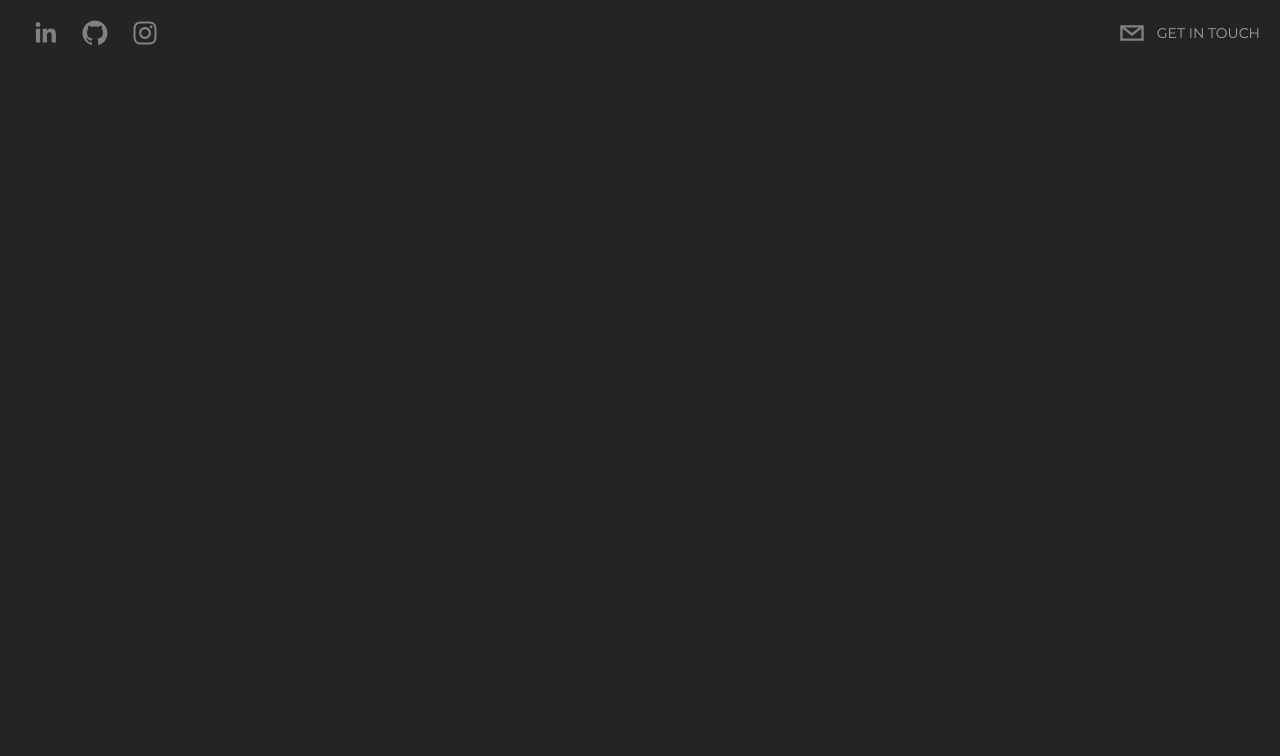
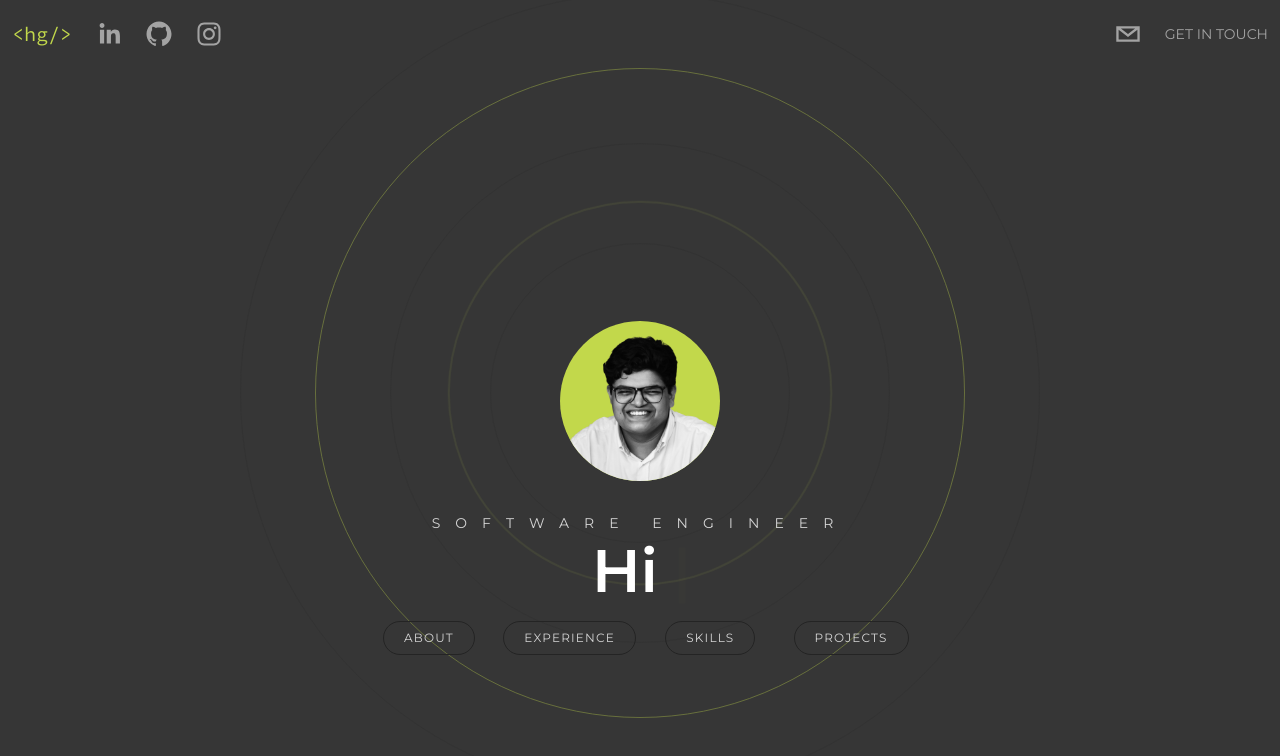
Before and after one commit to MercuryHG007/portfolio-nextjs, a Next.js app: page / in a window 1280 px wide. Shown: the top 756 px of the page. Built offline with nearby package versions, Linux system fonts and the light colour scheme.

Commit message:
Header Updated and Hero Added

```diff
--- a/app/(root)/page.tsx
+++ b/app/(root)/page.tsx
@@ -1,14 +1,19 @@
 import Header from "@/components/header"
+import Hero from "@/components/hero"
 
 const Home = () => {
   return (
     <div
-      className="overflow-hidden "
+      className="h-screen overflow-x-hidden overflow-y-scroll snap-y snap-mandatory z-0"
     >
-      {/* HEADER */}
       <Header />
 
-      {/* HERO */}
+      <section
+        id="hero"
+        className="snap-center"
+      >
+        <Hero />
+      </section>
 
       {/* ABOUT */}
 
--- a/app/globals.css
+++ b/app/globals.css
@@ -1,6 +1,10 @@
 @tailwind base;
 @tailwind components;
 @tailwind utilities;
+
+*{
+    margin: 0
+}
 
 html,
 body,
@@ -9,5 +13,12 @@ body,
 }
 
 body{
-    background-color: #242424;
+    background-color: #363636;
+    color: white;
 }
+
+@layer components{
+    .heroButton{
+        @apply px-5 py-2 border border-[#242424] rounded-full uppercase text-xs tracking-widest text-neutral-300 transition-all hover:border-[#C2D84B] hover:text-[#C2D84B] hover:cursor-pointer
+    }
+}
--- a/components/header.tsx
+++ b/components/header.tsx
@@ -2,11 +2,18 @@
 
 import { SocialIcon } from 'react-social-icons'
 import { motion } from 'framer-motion'
+import Link from 'next/link'
+import { Source_Code_Pro } from 'next/font/google'
+
+const font = Source_Code_Pro({
+    weight: '400',
+    subsets: ['latin']
+})
 
 const Header = () => {
     return (
         <header
-            className="sticky top-0 py-2 px-5 flex flex-row items-start xl:items-center justify-between max-w-7xl mx-auto z-20"
+            className="sticky top-0 py-2 flex flex-row items-start xl:items-center justify-between max-w-7xl mx-auto z-20"
         >
             {/* SOCIAL ICONS */}
             <motion.div
@@ -25,23 +32,35 @@ const Header = () => {
                 }}
                 className="flex justify-evenly items-center"
             >
+                <Link
+                    href="/"
+                >
+                    <p
+                        className={`${font.className} p-3 text-[#C2D84B] hover:text-[#d6ed55] text-xl font-semibold`}
+                    >
+                        &lt;hg/&gt;
+                    </p>
+                </Link>
                 <SocialIcon
                     url='https://www.linkedin.com/in/harshitgarg-mercuryhg007/'
                     target='__blank'
-                    fgColor='gray'
+                    fgColor='currentColor'
                     bgColor='transparent'
+                    className='text-neutral-400 hover:text-[#C2D84B]'
                 />
                 <SocialIcon
                     url='https://github.com/MercuryHG007'
                     target='__blank'
-                    fgColor='gray'
+                    fgColor='currentColor'
                     bgColor='transparent'
+                    className='text-neutral-400 hover:text-[#C2D84B]'
                 />
                 <SocialIcon
                     url='https://www.instagram.com/mercurianpixoral/'
                     target='__blank'
-                    fgColor='gray'
+                    fgColor='currentColor'
                     bgColor='transparent'
+                    className='text-neutral-400 hover:text-[#C2D84B]'
                 />
             </motion.div>
 
@@ -60,17 +79,17 @@ const Header = () => {
                 transition={{
                     duration: 1.5, //seconds
                 }}
-                className="flex items-center justify-evenly text-gray-300 cursor-pointer"
+                className="flex items-center justify-evenly group cursor-pointer text-neutral-400"
             >
                 <SocialIcon
-                    className='cursor-pointer'
                     network='email'
                     url='mailto:ggharshit1@gmail.com'
-                    fgColor='gray'
+                    fgColor='currentColor'
                     bgColor='transparent'
+                    className='cursor-pointer group-hover:text-[#C2D84B]'
                 />
                 <p
-                    className='hidden lg:inline-flex text-sm text-gray-400 uppercase'
+                    className='hidden lg:inline-flex text-sm mx-3 group-hover:text-[#C2D84B] uppercase'
                 >
                     Get in touch
                 </p>
--- /dev/null
+++ b/components/hero.tsx
@@ -0,0 +1,102 @@
+'use client'
+
+import { Cursor, useTypewriter } from 'react-simple-typewriter'
+import Image from 'next/image'
+
+import Container from "./ui/container"
+import BackgroundCircles from './ui/backgroundCircles'
+import Link from 'next/link'
+
+const Hero = () => {
+
+    const [text, count] = useTypewriter({
+        words: [
+            "Hi, The Name's Harshit Garg",
+            "Guy-who-loves-to-eat.tsx",
+            "<ButLovesToCodeAndBuildMore />"
+        ],
+        loop: true,
+        delaySpeed: 2000
+    })
+
+    return (
+        <Container>
+            <div
+                className='h-screen flex flex-col space-y-8 items-center justify-center text-center overflow-hidden'
+            >
+                <BackgroundCircles />
+                <Image
+                    className='relative bg-[#C2D84B] rounded-full m-0 object-cover'
+                    alt=''
+                    src="/dp1.png"
+                    width="160"
+                    height="160"
+
+                />
+                <div
+                    className='flex flex-col items-center justify-center z-20'
+                >
+                    <h2
+                        className='text-sm uppercase text-neutral-300 pb-2 tracking-[10px] md:tracking-[15px]'
+                    >
+                        Software Engineer
+                    </h2>
+                    <h1
+                        className='text-5xl lg:text-6xl font-semibold px-10 '
+                    >
+                        <span
+                            className='mr-3'
+                        >
+                            {text}
+                        </span>
+                        <Cursor
+                            cursorColor='#C2D84B'
+                        />
+                    </h1>
+                    <div
+                        className='grid grid-cols-2 md:grid-cols-4 pt-5 gap-2 '
+                    >
+                        <Link
+                            href="#about"
+                        >
+                            <button
+                                className='heroButton'
+                            >
+                                About
+                            </button>
+                        </Link>
+                        <Link
+                            href="#experience"
+                        >
+                            <button
+                                className='heroButton'
+                            >
+                                Experience
+                            </button>
+                        </Link>
+                        <Link
+                            href="#skills"
+                        >
+                            <button
+                                className='heroButton'
+                            >
+                                Skills
+                            </button>
+                        </Link>
+                        <Link
+                            href="#projects"
+                        >
+                            <button
+                                className='heroButton'
+                            >
+                                Projects
+                            </button>
+                        </Link>
+                    </div>
+                </div>
+            </div>
+        </Container>
+    )
+}
+
+export default Hero
--- /dev/null
+++ b/components/ui/backgroundCircles.tsx
@@ -0,0 +1,39 @@
+import { motion } from "framer-motion"
+
+const BackgroundCircles = () => {
+    return (
+        <motion.div
+            initial={{
+                opacity: 0
+            }}
+            animate={{
+                scale: [1, 2, 2, 3, 1],
+                opacity: [0.1, 0.2, 0.4, 0.8, 0.1, 1.0],
+                borderRadius: ["20%", "20%", "50%", "80%", "20%"]
+            }}
+            transition={{
+                duration: 2.5
+            }}
+            className="relative flex justify-center items-center md:pt-36"
+        >
+            <div
+                className="absolute border border-[#e2fb59] rounded-full h-[200px] w-[200px] mt-52 animate-ping "
+            />
+            <div
+                className="absolute border border-[#333333] rounded-full h-[300px] w-[300px] mt-52"
+            />
+            <div
+                className="absolute border border-[#333333] rounded-full h-[500px] w-[500px] mt-52"
+            />
+            <div
+                className="absolute border border-[#C2D84B] rounded-full h-[650px] w-[650px] mt-52 opacity-20 animate-pulse"
+            />
+            <div
+                className="absolute border border-[#333333] rounded-full h-[800px] w-[800px] mt-52"
+            />
+
+        </motion.div>
+    )
+}
+
+export default BackgroundCircles
--- a/components/ui/container.tsx
+++ b/components/ui/container.tsx
@@ -7,7 +7,7 @@ const Container: React.FC<ContainerProps> = ({
 }) => {
     return (
         <div
-            className="mx-auto max-w-7xl "
+            className="mx-auto max-w-7xl px-3"
         >
             {children}
         </div>
--- a/package.json
+++ b/package.json
@@ -20,6 +20,7 @@
     "postcss": "8.4.27",
     "react": "18.2.0",
     "react-dom": "18.2.0",
+    "react-simple-typewriter": "^5.0.1",
     "react-social-icons": "^5.15.0",
     "tailwindcss": "3.3.3",
     "typescript": "5.1.6"
```
Also changed, not shown: public/dp1.png (added), 1 other file (tests, documents, lock files or other folders).
